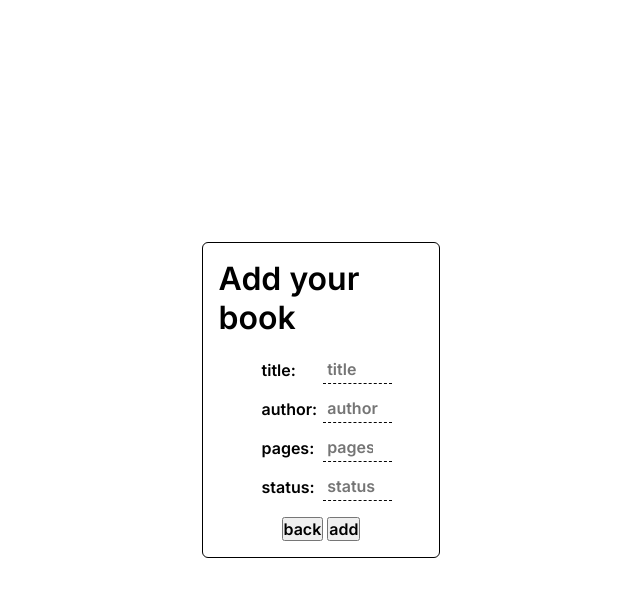
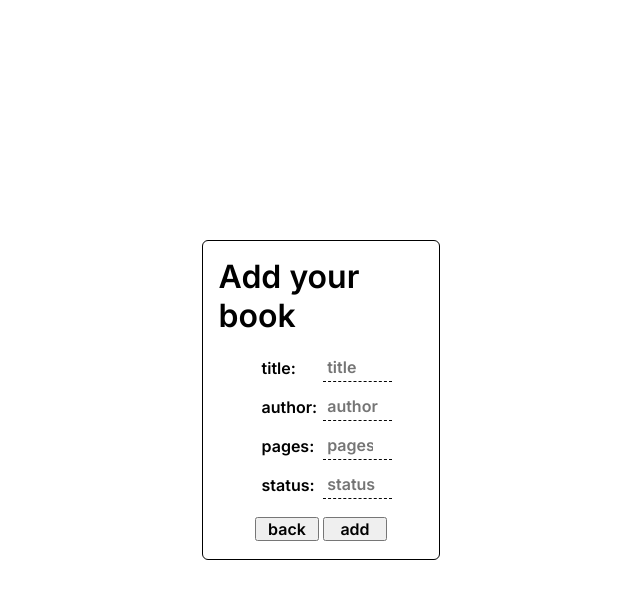
Before and after one commit to Listwas/book_lib_CLI, a Flask app: page /add_book in a window 1280 px wide. Shown: the top 599 px of the page, without its empty margins (319-959 px from the left). Run offline with Flask 3, Linux system fonts and the light colour scheme.

Commit message:
add book page: buttons styling

```diff
--- a/app/static/add_book.css
+++ b/app/static/add_book.css
@@ -20,3 +20,13 @@ input {
     user-select: none;
     width: 100%;
 }
+
+#add_buttons {
+    display: flex;
+    flex-direction: row;
+}
+
+#add_buttons * {
+    width: 5vw;
+    margin: 2px;
+}
```
